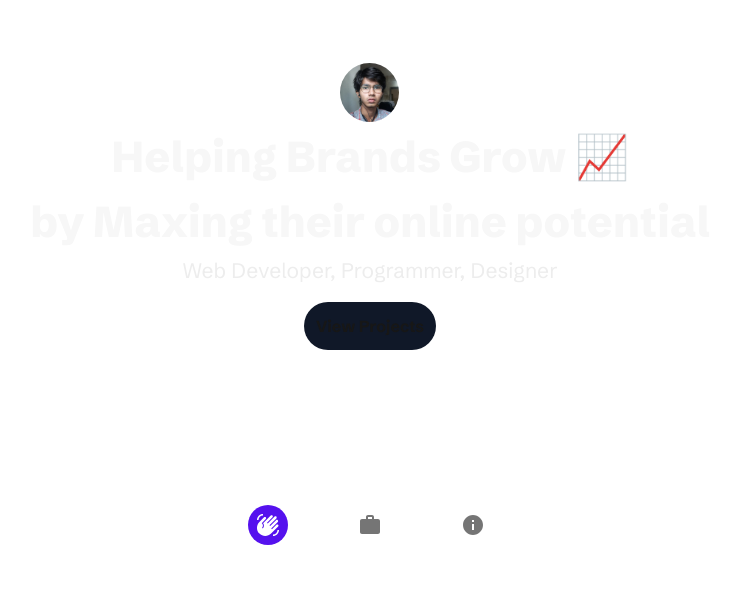
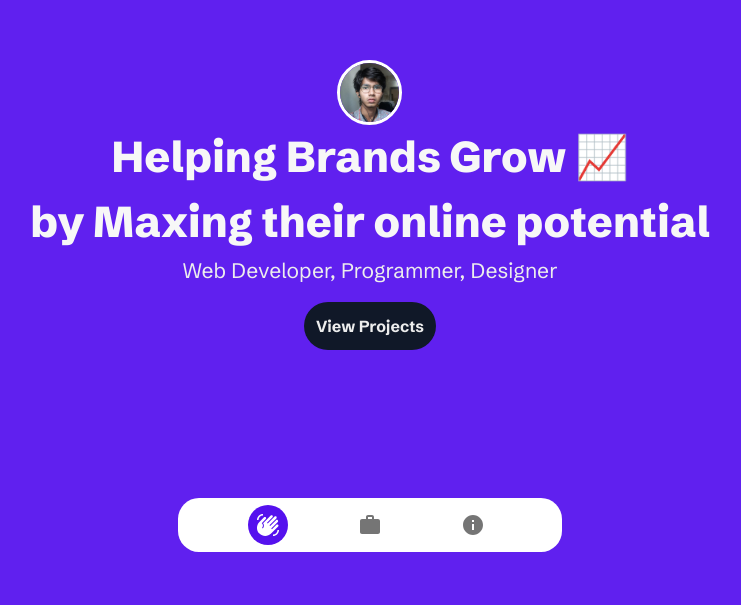
Before and after one commit to TirthJoshi19/Temp-Folio, a Next.js app: page / in a window 1280 px wide. Shown: the part 195-800 px from the top of the page, without its empty margins (270-1011 px from the left). Built offline with nearby package versions, Linux system fonts and the light colour scheme.

Commit message:
minor bug fix

```diff
--- a/src/app/globals.css
+++ b/src/app/globals.css
@@ -1,8 +1,8 @@
 @import "tailwindcss";
 
 :root {
-  --background: #ffffff;
-  --foreground: #171717;
+  --background: #51ee;
+  --foreground: #ededed;
 }
 
 @theme inline {
```
